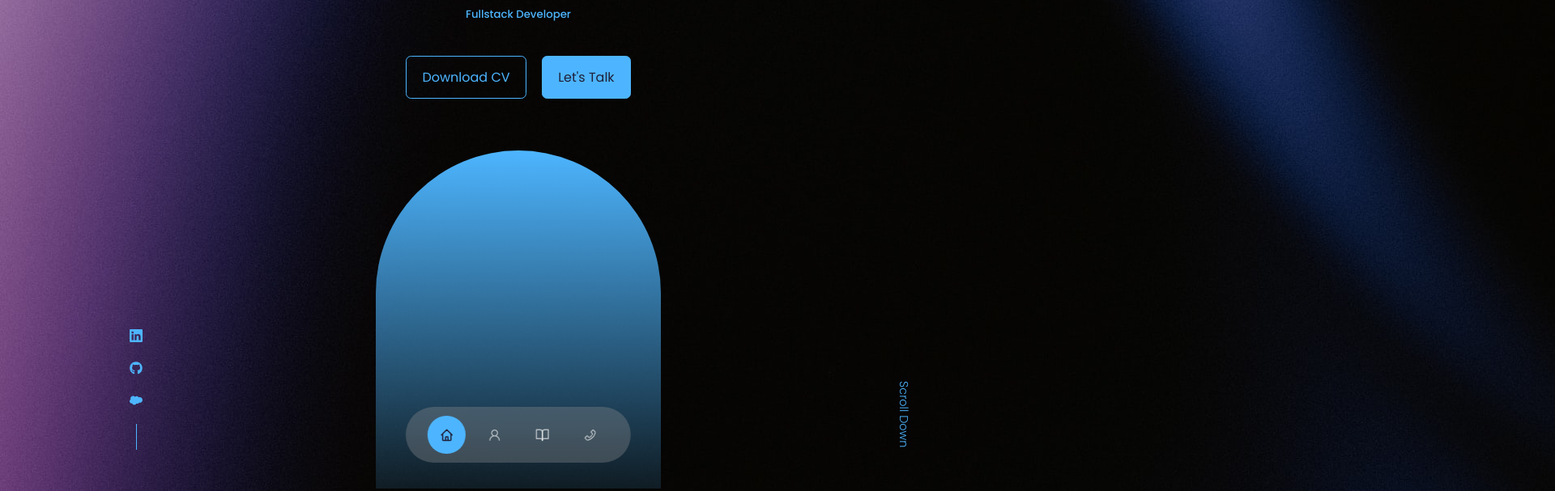
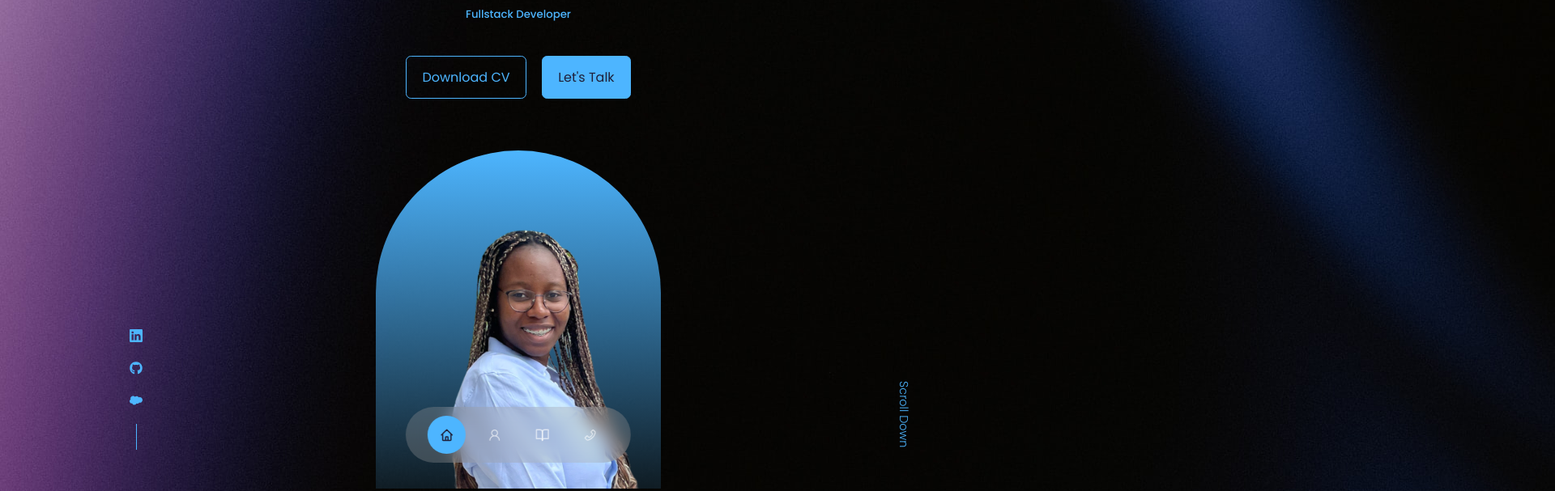
Before and after one commit to Delali97/my-portfolio, a React (Create React App) app: page / in a window 1280 px wide. Shown: the part 196-803 px from the top of the page at 81% size, 1920 px wide, since content can reach past the window. Built offline with nearby package versions, Linux system fonts and the light colour scheme.

Commit message:
Worked on the image in the header to sure it fits transparent background

```diff
--- a/src/components/header/Header.jsx
+++ b/src/components/header/Header.jsx
@@ -12,15 +12,9 @@ const header = () => {
         <h5 className='text-light'>Fullstack Developer</h5>
         <CTA />
         <HeaderSocial />
-        <div>
-
-        {/* <img src={ME} /> */}
-
+        <div className='me'>
+        <img src={ME} />
         </div>
-        <div className='me'>
-
-        </div>
-
         <div>
         <a href="#contact" className='scroll__down'>Scroll Down</a>
         </div>
--- a/src/components/header/header.css
+++ b/src/components/header/header.css
@@ -46,17 +46,11 @@ header {
     transform: translateX(-50%);
     margin-top: 4rem;
     border-radius: 12rem 12rem 0 0;
-    /* overflow: hidden; */
-    padding: 5rem 1.5rem 1.5rem 1.5rem;
+    overflow: hidden;
+    padding: 1rem 1.5rem 1.5rem 1.5rem;
   }
 
-  /* .me {
-    width: 94%;
-    max-width: 20rem;
-    margin-top: 2.5rem;
-    justify-content: center;
-    aspect-ratio: 1/1;
-  } */
+
   /* =============== SCROLL DOWN ============== */
   .scroll__down {
     position: absolute;
--- a/src/index.css
+++ b/src/index.css
@@ -108,11 +108,11 @@ a:hover {
     color: var(--color-bg);
 }
 
-/* img {
+img {
     display: block;
     width: 100%;
     object-fit: cover;
-} */
+}
 
 .img-about {
     display: block;
```
